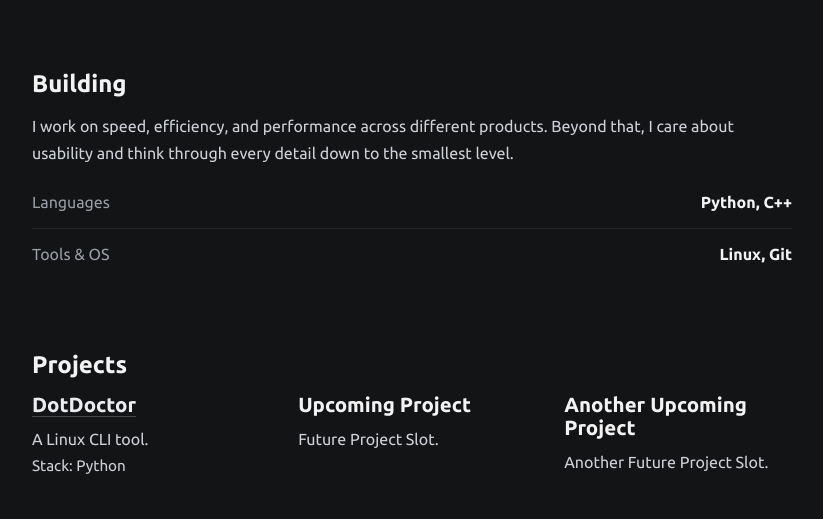
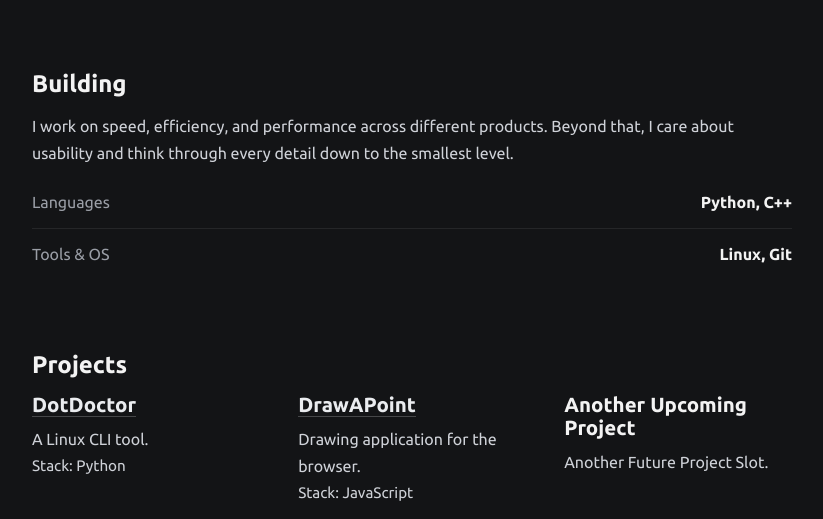
Before and after one commit to m1tyarch/m1tyarch.github.io, a plain HTML site: page index.html in a window 1280 px wide. Shown: the part 264-783 px from the top of the page, without its empty margins (228-1051 px from the left). Drawn offline with Linux system fonts and the light colour scheme.

Commit message:
Add DrawAPoint to projects section

```diff
--- a/index.html
+++ b/index.html
@@ -65,8 +65,17 @@
             </article>
 
             <article class="project-item">
-              <h3 data-i18n="project2_title">Upcoming Project</h3>
-              <p data-i18n="project2_desc">Future Project Slot.</p>
+              <h3>
+                <a
+                  href="https://github.com/m1tyarch/DrawAPoint"
+                  target="_blank"
+                  rel="noopener noreferrer"
+                  aria-label="Open DrawAPoint on GitHub"
+                  >DrawAPoint</a
+                >
+              </h3>
+              <p data-i18n="project2_desc">Drawing application for the browser.</p>
+              <p class="stack" data-i18n="project2_stack">Stack: JavaScript</p>
             </article>
 
             <article class="project-item">
@@ -133,8 +142,8 @@
           projects_title: "Projects",
           project1_desc: "A Linux CLI tool.",
           project1_stack: "Stack: Python",
-          project2_title: "Upcoming Project",
-          project2_desc: "Future Project Slot.",
+          project2_desc: "Drawing application for the browser.",
+          project2_stack: "Stack: JavaScript",
           project3_title: "Another Upcoming Project",
           project3_desc: "Another Future Project Slot.",
           now_title: "Now & About",
@@ -155,8 +164,8 @@
           projects_title: "Проекты",
           project1_desc: "CLI-инструмент для Linux.",
           project1_stack: "Стек: Python",
-          project2_title: "Будущий проект",
-          project2_desc: "Слот для будущего проекта.",
+          project2_desc: "Приложение для рисования в браузере.",
+          project2_stack: "Стек: JavaScript",
           project3_title: "Ещё один будущий проект",
           project3_desc: "Ещё один слот для будущего проекта.",
           now_title: "Сейчас и о себе",
```
